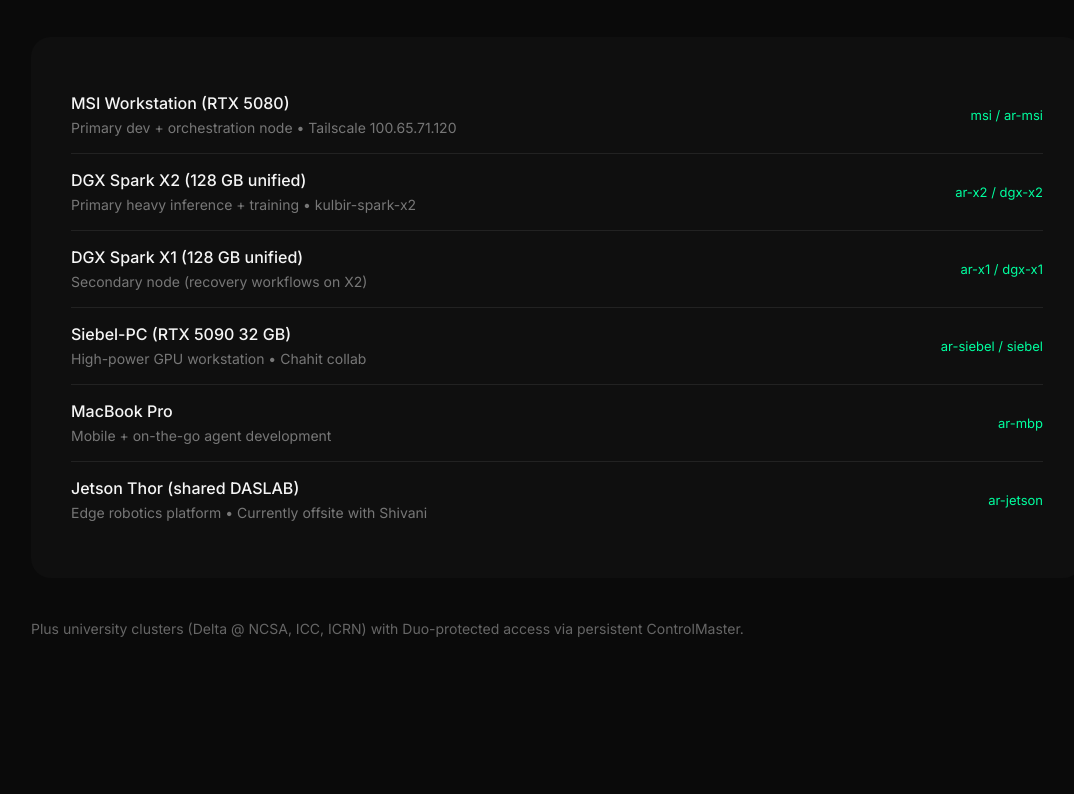
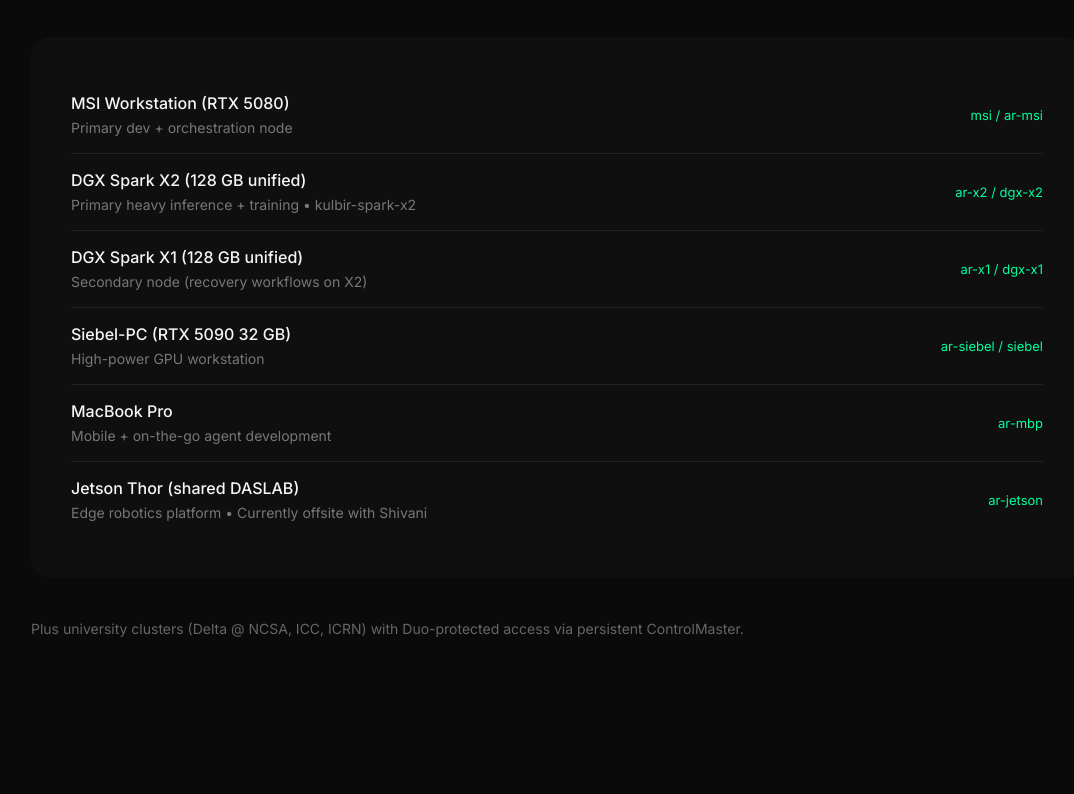
Before and after one commit to kulbir-ahluwalia/agentic-robots, a plain HTML site: page landing/index.html in a window 1280 px wide. Shown: the part 1306-2100 px from the top of the page, without its empty margins (83-1157 px from the left). Drawn offline with Linux system fonts and the light colour scheme.

Commit message:
Use neutral wording on the startup site and README (#1)
Remove collaborator names from the landing page footer and device
notes, drop an internal Tailscale address from the landing page, and
remove README and HOWTO references to the fleet/ folder, which no
longer exists in this repository.


Claude-Session: https://claude.ai/code/session_01QhNdYpHFdBoiDS9PD9qh7G

Co-authored-by: Claude Opus 5.5 <noreply@anthropic.com>

```diff
--- a/landing/index.html
+++ b/landing/index.html
@@ -302,7 +302,7 @@
         <div class="device">
           <div>
             <div class="device-name">MSI Workstation (RTX 5080)</div>
-            <div class="device-spec">Primary dev + orchestration node • Tailscale 100.65.71.120</div>
+            <div class="device-spec">Primary dev + orchestration node</div>
           </div>
           <div style="color:#00ff9f; font-size:13px;">msi / ar-msi</div>
         </div>
@@ -323,7 +323,7 @@
         <div class="device">
           <div>
             <div class="device-name">Siebel-PC (RTX 5090 32 GB)</div>
-            <div class="device-spec">High-power GPU workstation • Chahit collab</div>
+            <div class="device-spec">High-power GPU workstation</div>
           </div>
           <div style="color:#00ff9f; font-size:13px;">ar-siebel / siebel</div>
         </div>
@@ -389,7 +389,7 @@
 
     <footer>
       <div class="container">
-        © Agentic Robots 2026 • A Kulbir + Chahit + DASLAB initiative
+        © Agentic Robots 2026
       </div>
     </footer>
   </div>
```
Also changed, not shown: 3 other files.
